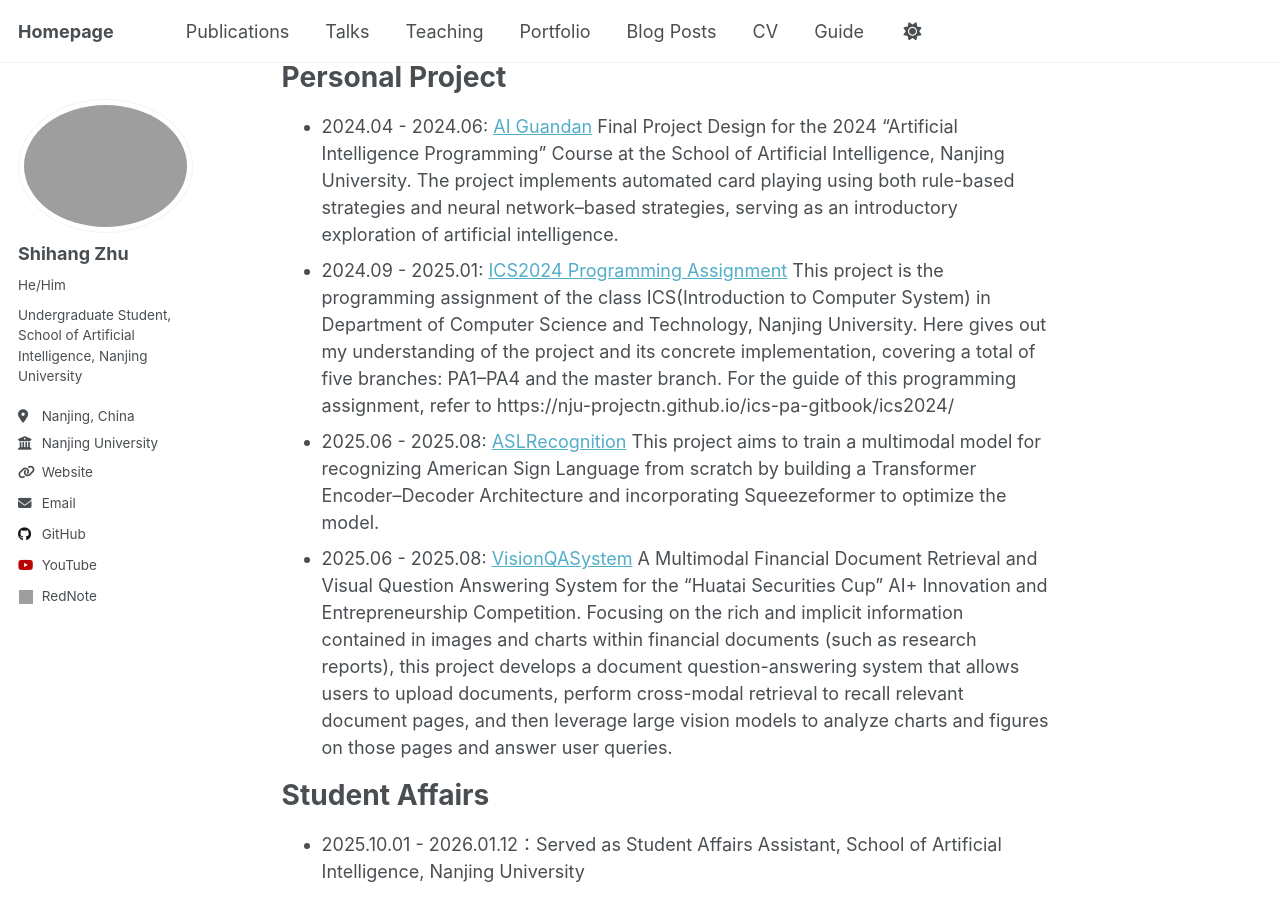
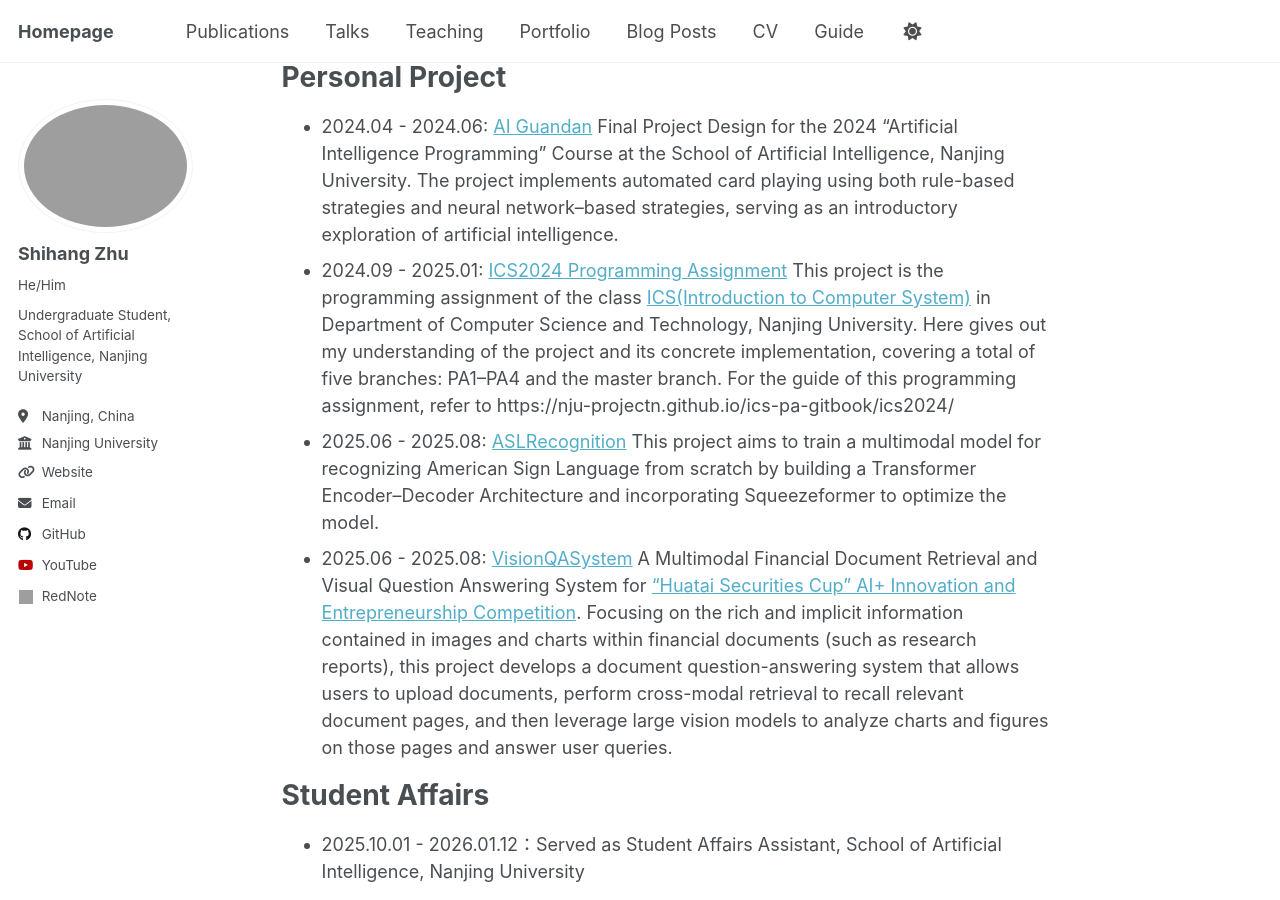
Before and after one commit to edzee3000/edzee3000.github.io, a Jekyll site: the page built from _pages/about.md, in a window 1280 px wide and 900 px high, scrolled down 612 px. Built offline with Jekyll 4.4.1, drawn with Linux system fonts in a browser that asks for light colours; a script that is not in the unit is left out; grey boxes are pictures that could not be loaded.

Commit message:
Update project descriptions and links in about.md

```diff
--- a/_pages/about.md
+++ b/_pages/about.md
@@ -25,10 +25,10 @@ Hi~ I am an undergraduate student who enrolled in 2023 at the School of Artifici
 
 # Personal Project
 - 2024.04 - 2024.06: [AI Guandan](https://github.com/edzee3000/AIGuanDanGame) Final Project Design for the 2024 "Artificial Intelligence Programming" Course at the School of Artificial Intelligence, Nanjing University. The project implements automated card playing using both rule-based strategies and neural network–based strategies, serving as an introductory exploration of artificial intelligence.
-- 2024.09 - 2025.01: [ICS2024 Programming Assignment](https://github.com/edzee3000/ICS2024PA) This project is the programming assignment of the class ICS(Introduction to Computer System) in Department of Computer Science and Technology, Nanjing University. Here gives out my understanding of the project and its concrete implementation, covering a total of five branches: PA1–PA4 and the master branch. For the guide of this programming assignment, refer to https://nju-projectn.github.io/ics-pa-gitbook/ics2024/
+- 2024.09 - 2025.01: [ICS2024 Programming Assignment](https://github.com/edzee3000/ICS2024PA) This project is the programming assignment of the class [ICS(Introduction to Computer System)](https://nju-projectn.github.io/ics-pa-gitbook/ics2024/) in Department of Computer Science and Technology, Nanjing University. Here gives out my understanding of the project and its concrete implementation, covering a total of five branches: PA1–PA4 and the master branch. For the guide of this programming assignment, refer to https://nju-projectn.github.io/ics-pa-gitbook/ics2024/
 - 2025.06 - 2025.08: [ASLRecognition](https://github.com/edzee3000/ASLRecognition) This project aims to train a multimodal model for recognizing American Sign Language from scratch by building a Transformer Encoder–Decoder Architecture and incorporating Squeezeformer to optimize the model.
 - 2025.06 - 2025.08: [VisionQASystem](https://github.com/edzee3000/VisionQASystem) A Multimodal Financial Document Retrieval and Visual Question Answering System
-for the “Huatai Securities Cup” AI+ Innovation and Entrepreneurship Competition.
+for [“Huatai Securities Cup” AI+ Innovation and Entrepreneurship Competition](https://www.nju.edu.cn/info/1056/453201.htm).
 Focusing on the rich and implicit information contained in images and charts within financial documents (such as research reports), this project develops a document question-answering system that allows users to upload documents, perform cross-modal retrieval to recall relevant document pages, and then leverage large vision models to analyze charts and figures on those pages and answer user queries.
 
 
```
